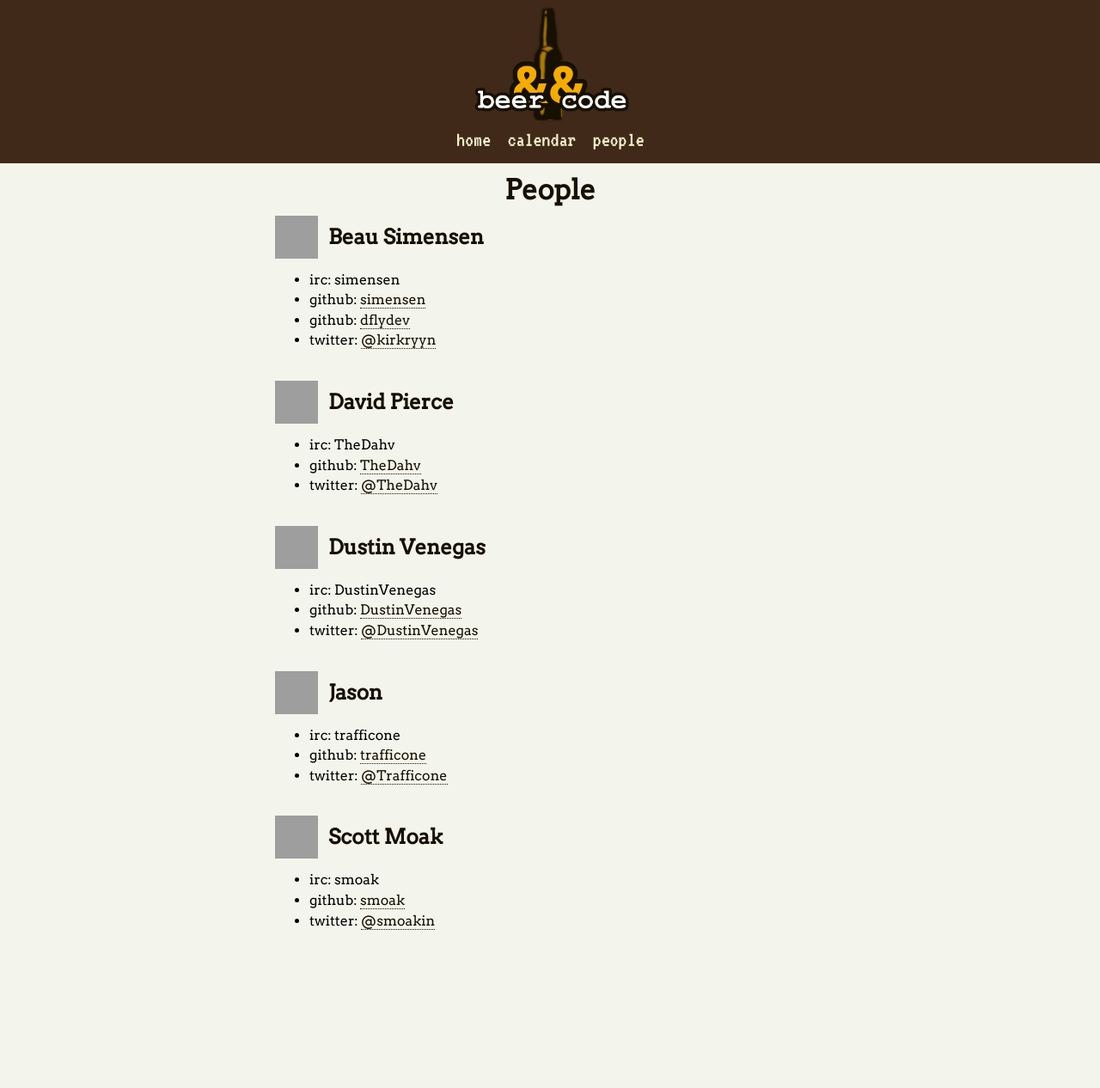
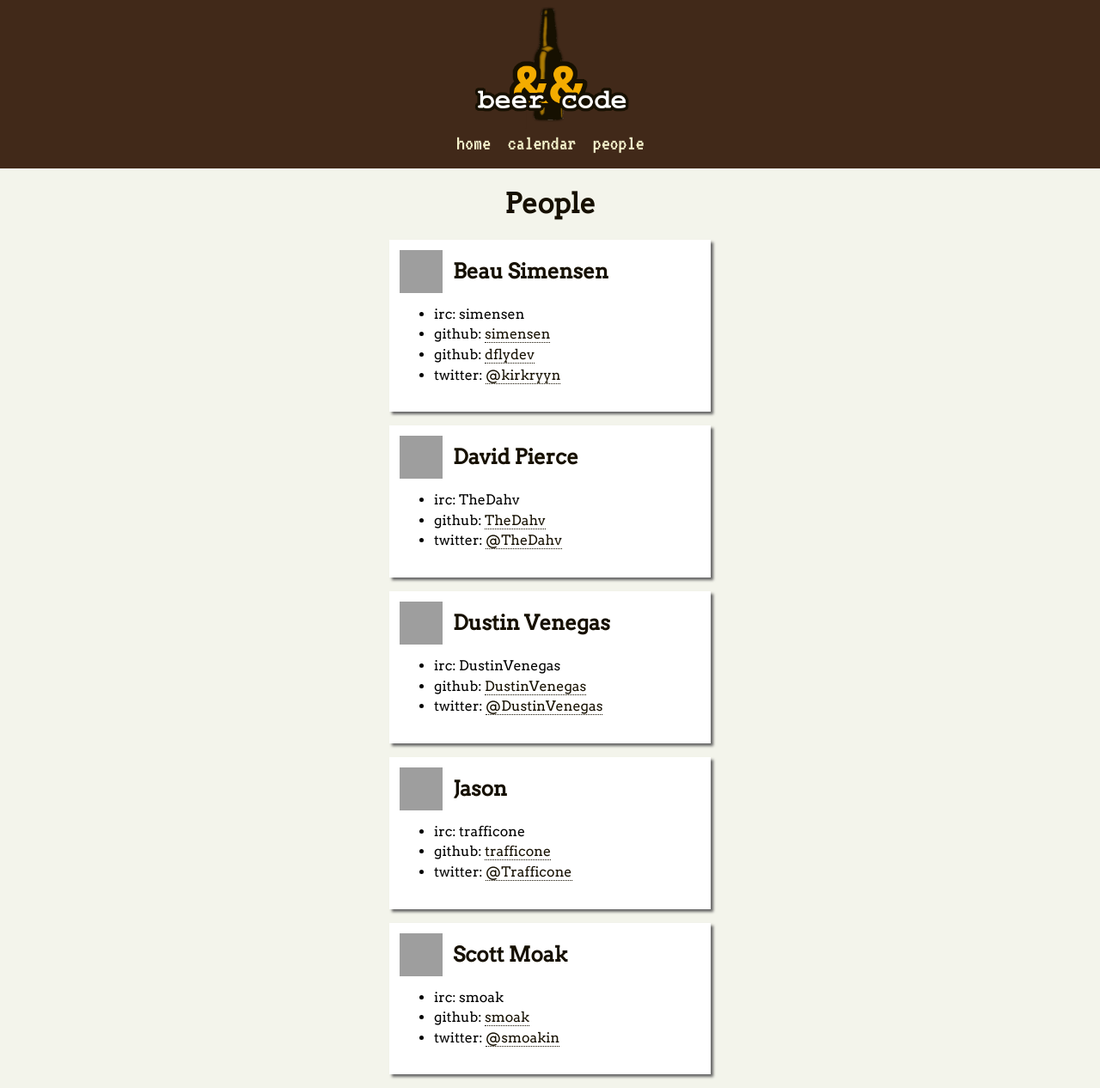
Before and after one commit to BeerAndCodeSeattle/BeerAndCode, a Jekyll site: the page built from people.html, in a window 1280 px wide. Shown: the whole page at 86% size. Built offline with Jekyll 4.4.1, drawn with Linux system fonts in a browser that asks for light colours; Markdown is read by kramdown in place of the engine named in the settings; before the commit the page ends 1118 px from its top, so only the background shows below that; grey boxes are pictures that could not be loaded.

Commit message:
Restyled vcards to look like business cards

```diff
--- a/_includes/person.html
+++ b/_includes/person.html
@@ -3,6 +3,7 @@
         <img style="float: left;" src="http://www.gravatar.com/avatar/{{ person_gravatar }}?s=50&d=mm" alt="photo of {{ person_name }}" class="photo"/>
         <h2 style="float: left;" class="name">{{ person_name }}</h2>
     </div>
+
     <ul>
         <li>
             <span class="irc">
@@ -31,4 +32,5 @@
             </span>
         </li>
     </ul>
+    <br style="clear: left;" />
 </div>
--- a/css/main.css
+++ b/css/main.css
@@ -37,7 +37,6 @@ footer, header, hgroup, menu, nav, section {
 	display: block;
 }
 body {
-	line-height: 1.1em;
 	background-color: #f3f4eb;
 	font-family: 'Arvo', arial, serif;
 }
@@ -139,13 +138,23 @@ nav ul li a:active {
 
 #content_text {
   text-align: left;
+  line-height: 1.1em;
 }
 
 #content_text a {
   border-bottom: 1px dotted #161001;
 }
 
-.vcard { clear: left; float: left; margin-bottom: 1em; }
+.vcard {
+  margin: 1em auto;
+  padding: 12px;
+  width: 350px;
+  background-color: #fff;
+  -moz-box-shadow: 3px 3px 3px #666;
+  -webkit-box-shadow: 3px 3px 3px #666;
+  box-shadow: 3px 3px 3px #666;
+}
+
 .vcard .photo { float: left; }
 .vcard .name { float: left; vertical-align: middle; line-height: 50px; margin: 0 0 0 .5em; }
 .vcard ul { clear: left; float: left; }
```
